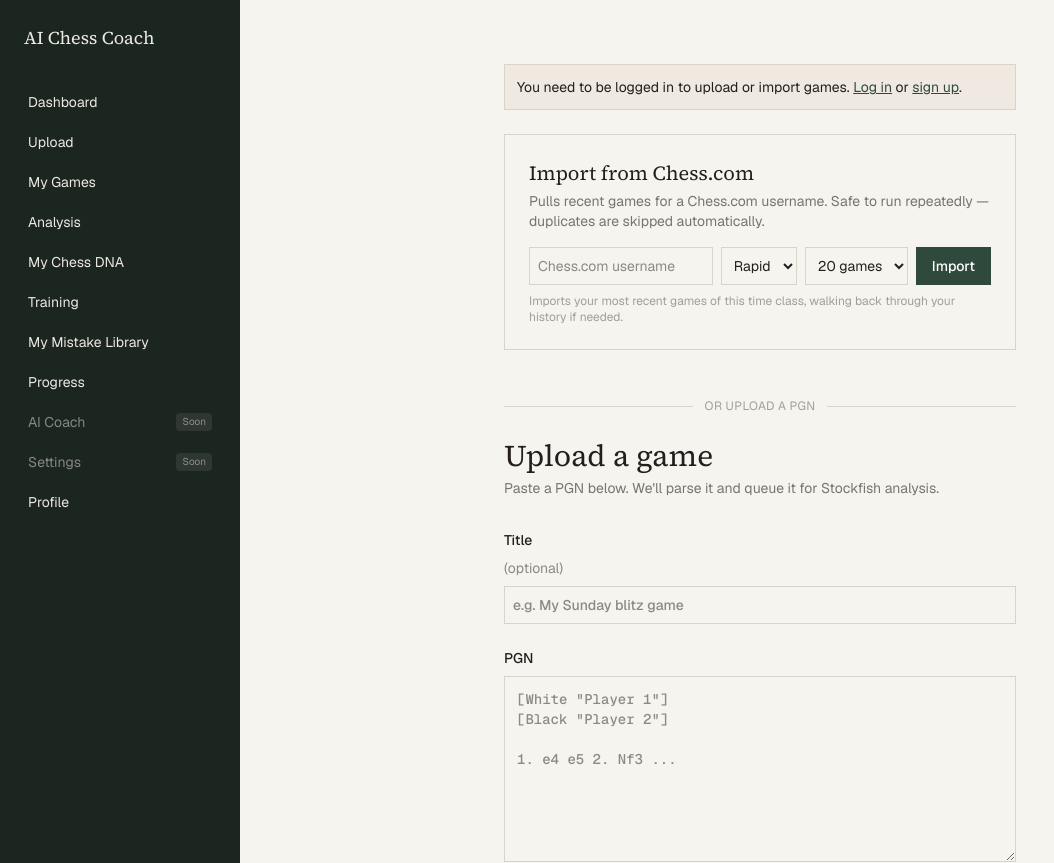
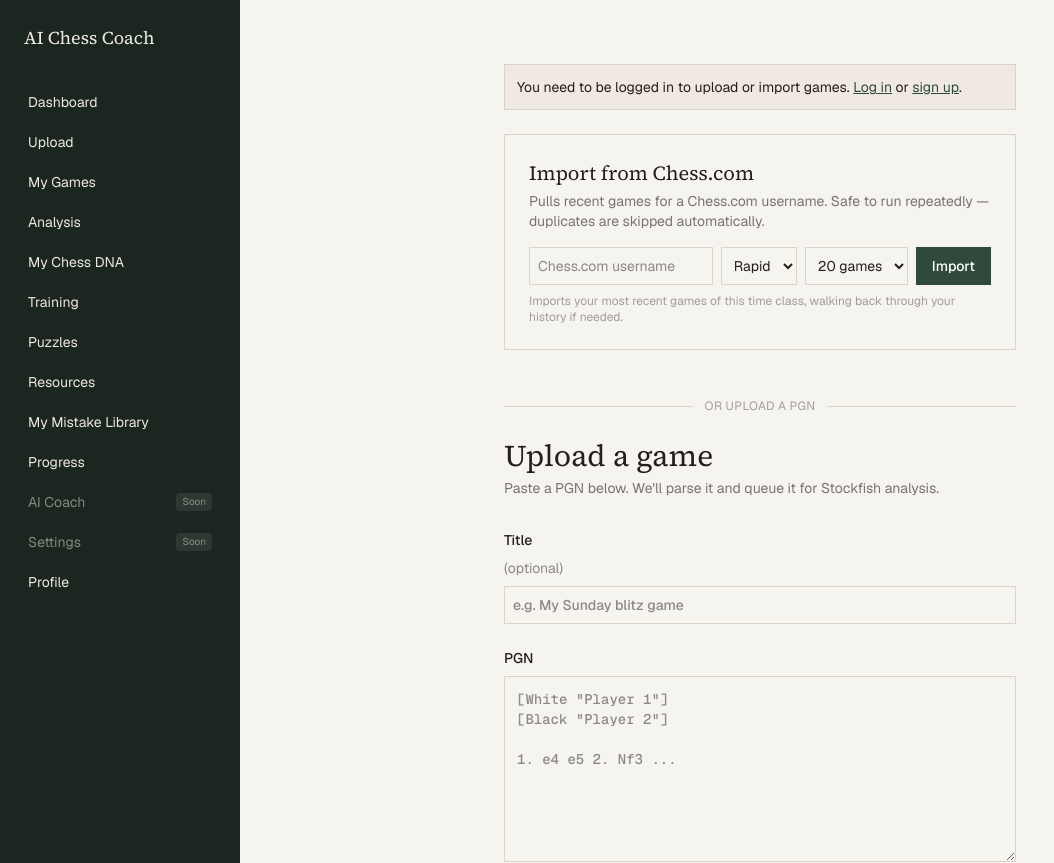
Before and after one commit to AafaqAliChanna/chess-coach-frontend, a Next.js app: page / in a window 1280 px wide. Shown: the top 863 px of the page, without its empty margins (0-1054 px from the left). Built offline with nearby package versions, Linux system fonts and the light colour scheme; no server answers.

Commit message:
feat(navigation): add puzzles and resources destinations

```diff
--- a/src/app/layout.tsx
+++ b/src/app/layout.tsx
@@ -23,6 +23,8 @@
   { label: "Analysis", href: "/games" },
   { label: "My Chess DNA", href: "/chess-dna" },
   { label: "Training", href: "/training" },
+  { label: "Puzzles", href: "/puzzles" },
+  { label: "Resources", href: "/resources" },
   { label: "My Mistake Library", href: "/mistake-library" },
   { label: "Progress", href: "/progress" },
   { label: "AI Coach", href: null },
```
